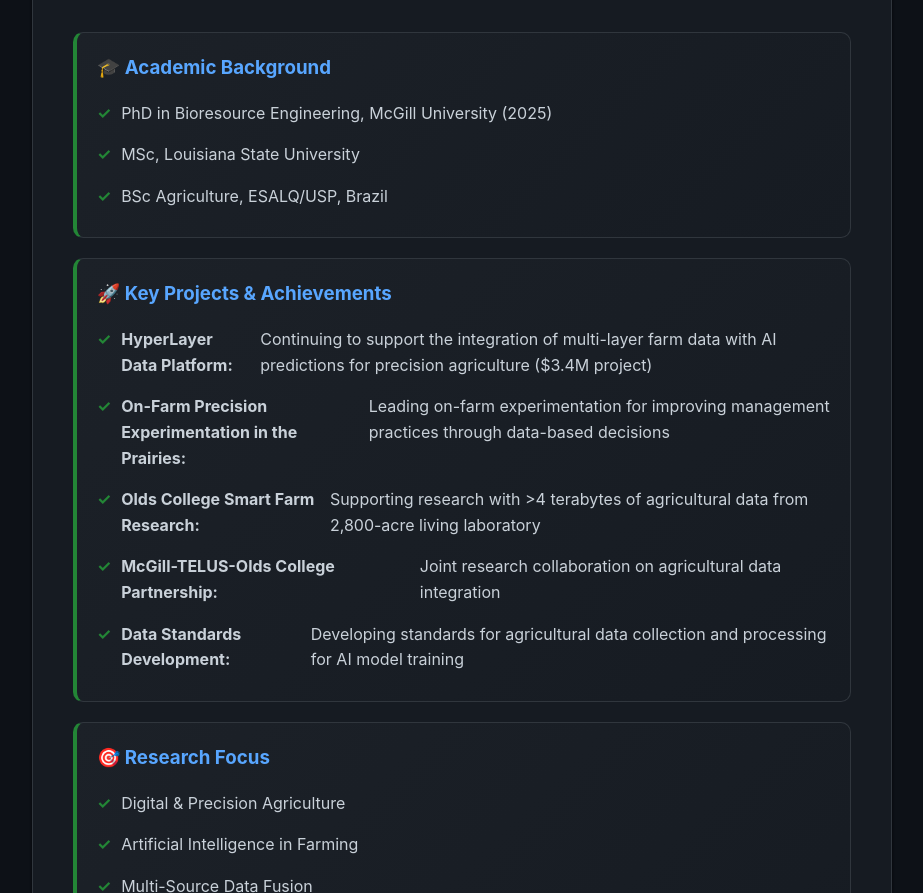
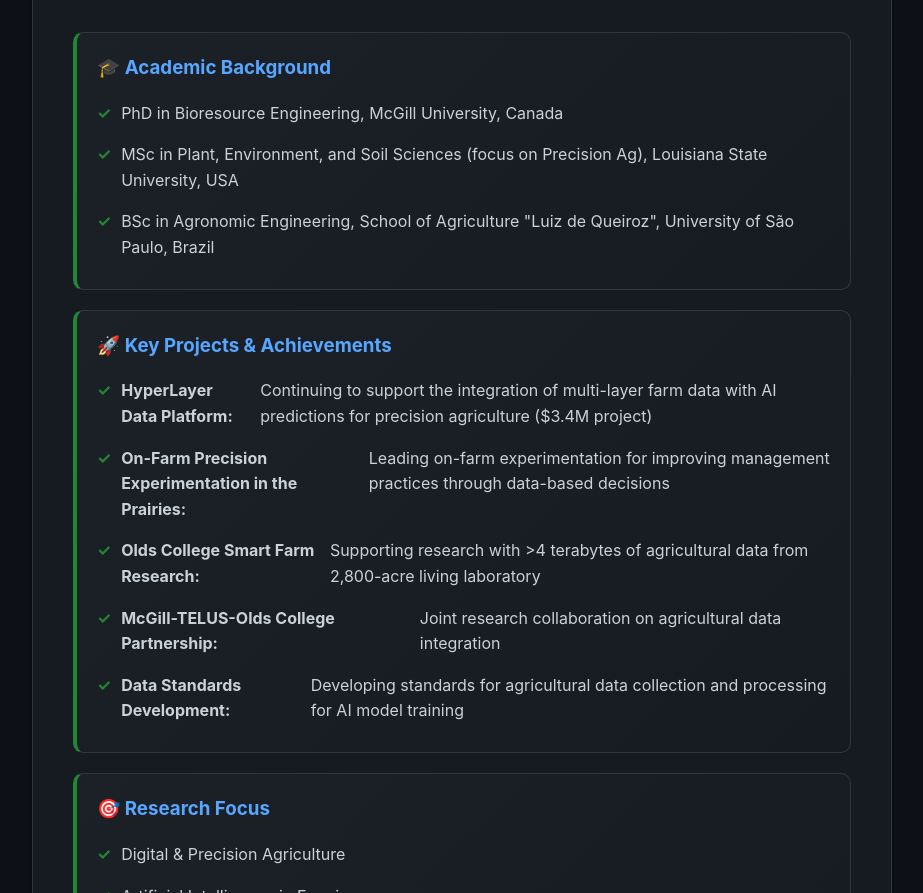
Before and after one commit to felippehsk/felippekarp, a plain HTML site: page index.html in a window 1280 px wide. Shown: the part 942-1835 px from the top of the page, without its empty margins (178-1101 px from the left). Drawn offline with Linux system fonts and the light colour scheme.

Commit message:
Update academic qualifications in index.html

```diff
--- a/index.html
+++ b/index.html
@@ -463,9 +463,9 @@
                         <div class="highlight-box">
                             <h3>🎓 Academic Background</h3>
                             <ul>
-                                <li>PhD in Bioresource Engineering, McGill University (2025)</li>
-                                <li>MSc, Louisiana State University</li>
-                                <li>BSc Agriculture, ESALQ/USP, Brazil</li>
+                                <li>PhD in Bioresource Engineering, McGill University, Canada</li>
+                                <li>MSc in Plant, Environment, and Soil Sciences (focus on Precision Ag), Louisiana State University, USA</li>
+                                <li>BSc in Agronomic Engineering, School of Agriculture "Luiz de Queiroz", University of São Paulo, Brazil</li>
                             </ul>
                         </div>
 
@@ -583,9 +583,9 @@
                         <div class="highlight-box">
                             <h3>🎓 Formação Acadêmica</h3>
                             <ul>
-                                <li>PhD em Engenharia de Biorecursos, McGill University (2025)</li>
-                                <li>MSc, Louisiana State University</li>
-                                <li>BSc Agronomia, ESALQ/USP, Brasil</li>
+                                <li>PhD em Engenharia de Biosystemas, McGill University, Canada </li>
+                                <li>MSc em Plantas, Meio-ambiente, e solos (foco em Agricultura de Precisao), Louisiana State University, Estados Unidos</li>
+                                <li>BSc Engenharia Agronomica, Escola Superior de Agriculture "Luiz de Queiroz", Universidade de Sao Paulo, Brasil</li>
                             </ul>
                         </div>
 
```
